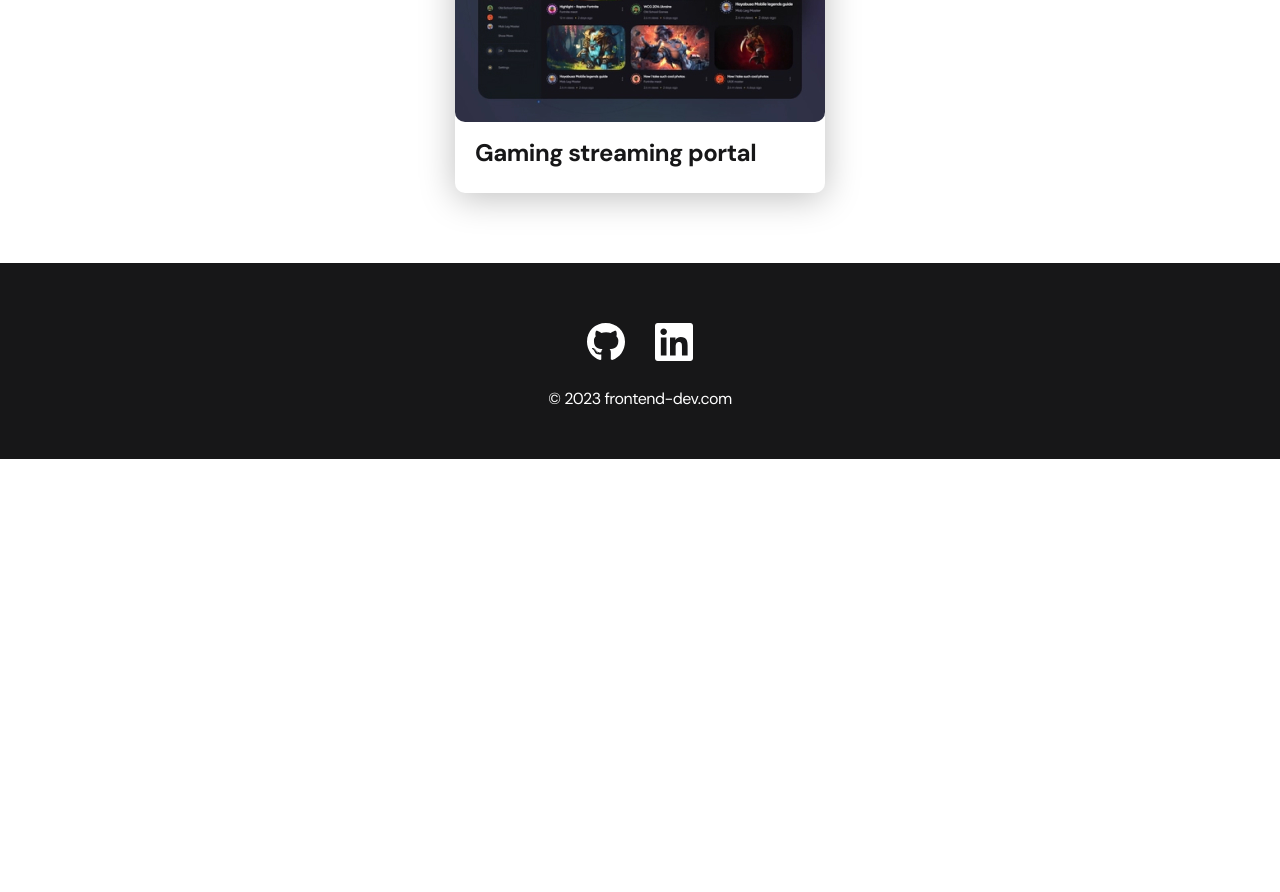
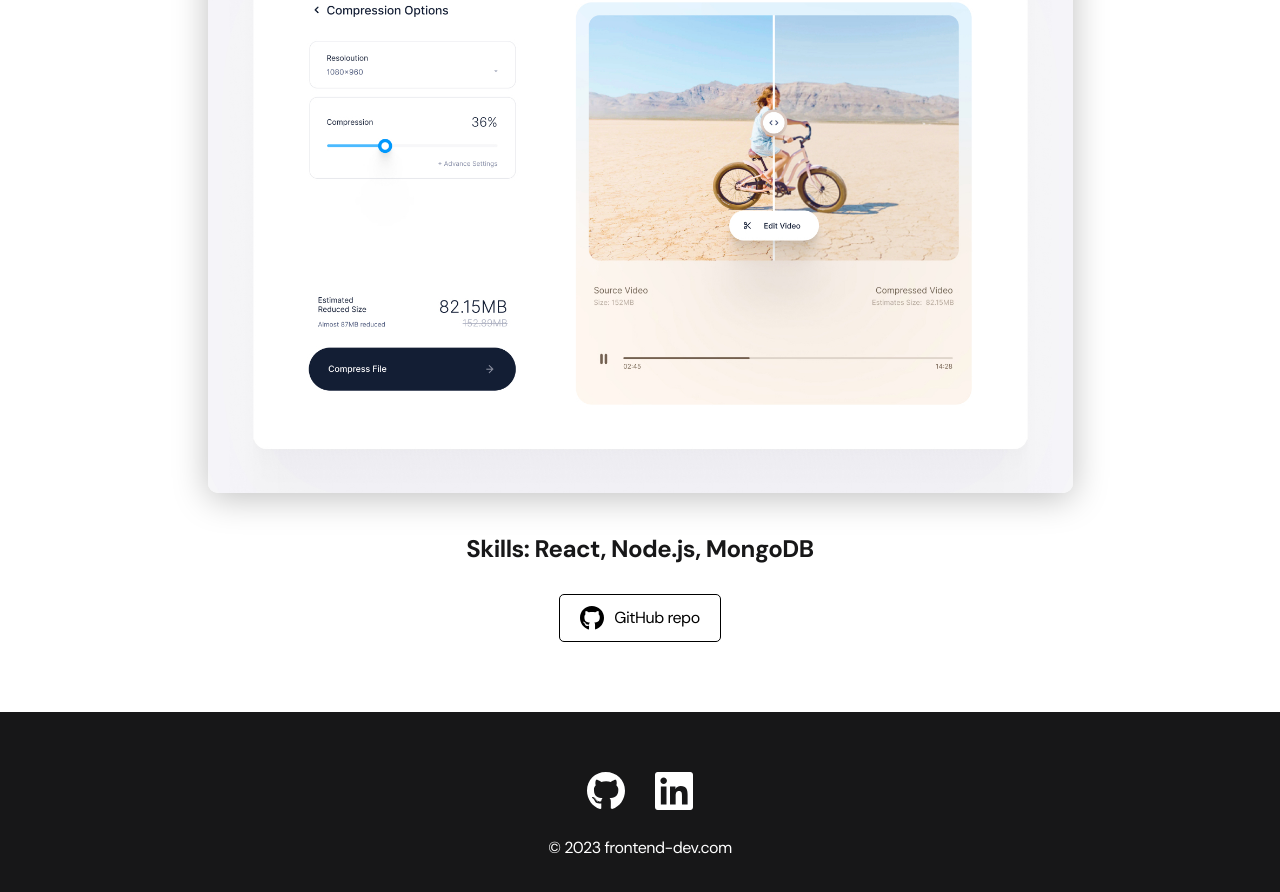
Before and after one commit to DaryaShelever/portfolio-react, a React (Create React App) app: page /project in a window 1280 px wide. Shown: the part 440-1332 px from the top of the page. Before the commit the page ends 899 px from the top, so only its background shows below. Built offline with nearby package versions, Linux system fonts and the light colour scheme.

Commit message:
BtnGitHub + react-router-dom

```diff
--- a/package.json
+++ b/package.json
@@ -8,6 +8,7 @@
     "@testing-library/user-event": "^13.5.0",
     "react": "^18.2.0",
     "react-dom": "^18.2.0",
+    "react-router-dom": "^6.11.1",
     "react-scripts": "5.0.1",
     "web-vitals": "^2.1.4"
   },
--- a/src/App.js
+++ b/src/App.js
@@ -1,22 +1,29 @@
 import "./styles/main.css";
-
+import { BrowserRouter as Router, Routes, Route } from "react-router-dom";
 
 import Navbar from "./components/navbar/Navbar";
 import Footer from "./components/footer/Footer";
 import Home from "./pages/Home";
 import Projects from "./pages/Projects";
 import Contacts from "./pages/Contacts";
+import Project from "./pages/Project";
 
 function App() {
   return (
     <div className="App">
+    <Router>
+       <Navbar/>
 
-      <Navbar/>
+      <Routes>
+        <Route path="/" element={<Home/>}/>
+        <Route path="/projects" element={<Projects/>}/>
+        <Route path="/project" element={<Project/>}/>
+        <Route path="/contacts" element={<Contacts/>}/>
+      </Routes>
 
-      {/* <Home/> */}
-      <Projects/>
-      {/* <Contacts/> */}
       <Footer/>
+    </Router>
+
 
     </div>
 
--- /dev/null
+++ b/src/components/btnGitHub/BtnGitHub.js
@@ -0,0 +1,13 @@
+import "./style.css"
+import gitHubIcon from "./gitHub-black.svg";
+
+
+const BtnGitHub = ({link}) => {
+    return (
+         <a href={link} target="_blank" rel="noreferrer" className="btn-outline">
+    <img src={gitHubIcon} alt=""/>
+    GitHub repo
+</a>);
+}
+
+export default BtnGitHub;
--- a/src/components/project/Project.js
+++ b/src/components/project/Project.js
@@ -1,12 +1,12 @@
 import "./style.css";
-import project01 from './../../img/projects/01.jpg';
 
 
-const Project = () => {
+const Project = ({title, img}) => {
     return (<li className="project">
     <a href="./project-page.html">
-        <img src={project01} alt="Project img" className="project__img"/>
-        <h3 className="project__title">Gaming streaming portal</h3>
+
+        <img src={img} alt={title} className="project__img"/>
+        <h3 className="project__title">{title}</h3>
     </a>
 </li>);
 }
--- a/src/helpers/projectsList.js
+++ b/src/helpers/projectsList.js
@@ -59,3 +59,4 @@ const projects =[
         imgBig: project06Big,
     },
 ];
+export {projects}  ;
--- /dev/null
+++ b/src/pages/Project.js
@@ -0,0 +1,26 @@
+import BtnGitHub from "../components/btnGitHub/BtnGitHub";
+import img from"./../img/projects/02-big.jpg";
+
+const Project = () => {
+    return (
+         <main className="section">
+    <div className="container">
+        <div className="project-details">
+
+            <h1 className="title-1">Video service</h1>
+
+            <img src={img} alt="" className="project-details__cover"/>
+
+            <div className="project-details__desc">
+                <p>Skills: React, Node.js, MongoDB</p>
+            </div>
+
+           <BtnGitHub link="https://github.com/DaryaShelever"/>
+
+        </div>
+    </div>
+</main>
+);
+}
+
+export default Project;
--- a/src/pages/Projects.js
+++ b/src/pages/Projects.js
@@ -1,4 +1,5 @@
 import Project from '../components/project/Project';
+import {projects} from "./../helpers/projectsList"
 
 const Projects = () => {
     return (<main className="section">
@@ -6,6 +7,11 @@ const Projects = () => {
         <h2 className="title-1">Projects</h2>
         <ul className="projects">
 
+            {projects.map((project, index)=> {
+                return(<Project key={index} title={project.title} img ={project.img}/>
+
+                )
+            })}
             <Project/>
 
 
```
Also changed, not shown: src/components/btnGitHub/gitHub-black.svg (renamed from src/img/icons/gitHub-black.svg), src/components/btnGitHub/style.css (added), 1 other file (tests, documents, lock files or other folders).
